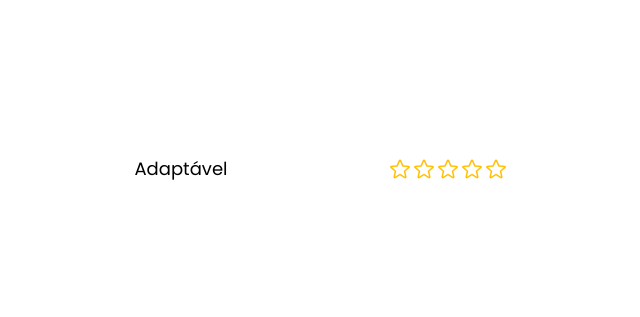
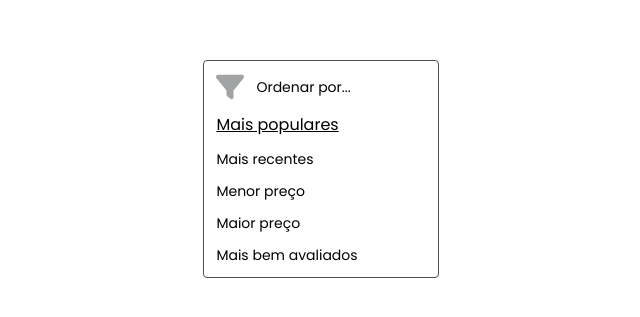
Before and after one commit to carlosbolzanell/Top-Care, a React (Vite) app: page / in a window 1280 px wide. Shown: the part 231-548 px from the top of the page, without its empty margins (319-959 px from the left). Built offline with nearby package versions, Linux system fonts and the light colour scheme; a web font is replaced by a local one.

Commit message:
Criando componentes

```diff
--- a/src/App.jsx
+++ b/src/App.jsx
@@ -6,12 +6,15 @@ import Plano from './Components/Plano'
 import CategoriaPergunta from './Components/CategoriaPergunta'
 import Pergunta from './Components/Pergunta'
 import AvaliacaoPet from './Components/AvaliacaoPet'
+import Lojas from './Components/Lojas'
+import FotoPet from './Components/FotoPet'
+import Filtro from './Components/Filtro'
 
 function App() {
 
   return (
     <div className='flex justify-center items-center h-screen'>
-      <AvaliacaoPet/>
+      <Filtro/>
     </div>
   )
 }
--- /dev/null
+++ b/src/Components/Filtro/Filtro.jsx
@@ -0,0 +1,22 @@
+import { FontAwesomeIcon } from "@fortawesome/react-fontawesome"
+import { faFilter } from "@fortawesome/free-solid-svg-icons"
+
+const Filtro = () => {
+    return (
+        <div className="grid font-poppins text-sm gap-3 border border-cinza-escuro rounded p-3 pr-20 break-all">
+            <div className="flex gap-3">
+                <FontAwesomeIcon icon={faFilter} style={{color: "#a2a3a4"}} size="2xl" />
+                <p className="mt-1">Ordenar por...</p>
+            </div>
+            <div className="grid gap-3 ">
+                <p className="text-base underline decoration-solid">Mais populares</p>
+                <p className="">Mais recentes</p>
+                <p className="">Menor preço</p>
+                <p className="">Maior preço</p>
+                <p className="">Mais bem avaliados</p>
+            </div>
+
+        </div>
+    )
+}
+export default Filtro;
--- /dev/null
+++ b/src/Components/Filtro/index.jsx
@@ -0,0 +1 @@
+export {default} from "./Filtro";
--- /dev/null
+++ b/src/Components/FotoPet/FotoPet.jsx
@@ -0,0 +1,9 @@
+const FotoPet = () => {
+    return (
+        <div className="font-poppins grid gap-3">
+            <img className="rounded-full" src="./assets/imagem-pet.png" />
+            <p className="text-lg w-[90%] pl-6">Bulldog Francês</p>
+        </div>
+    )
+}
+export default FotoPet;
--- /dev/null
+++ b/src/Components/FotoPet/index.jsx
@@ -0,0 +1 @@
+export {default} from "./FotoPet";
--- /dev/null
+++ b/src/Components/Lojas/Lojas.jsx
@@ -0,0 +1,20 @@
+import { FontAwesomeIcon } from "@fortawesome/react-fontawesome"
+import { faLocationDot } from "@fortawesome/free-solid-svg-icons"
+
+const Lojas = () => {
+    return (
+        <div className="font-poppins grid gap-4">
+            <img className="rounded-t-lg" src="./assets/imagem-loja.png" />
+            <div className="flex gap-3 justify-center">
+                <div className="mt-2">
+                    <FontAwesomeIcon icon={faLocationDot} style={{color: "#B5A6F3",}} size = "xl" />
+                </div>
+                <div className="grid">
+                    <p className="text-lg">Top Care Balneário Camboriu - SC</p>
+                    <p className="text-sm text-cinza-escuro">Rua Dom Henrique, 424</p>
+                </div>
+            </div>
+        </div>
+    )
+}
+export default Lojas;
--- /dev/null
+++ b/src/Components/Lojas/index.jsx
@@ -0,0 +1 @@
+export {default} from "./Lojas";
```
Also changed, not shown: public/assets/imagem-loja.png (added), public/assets/imagem-pet.png (added).
